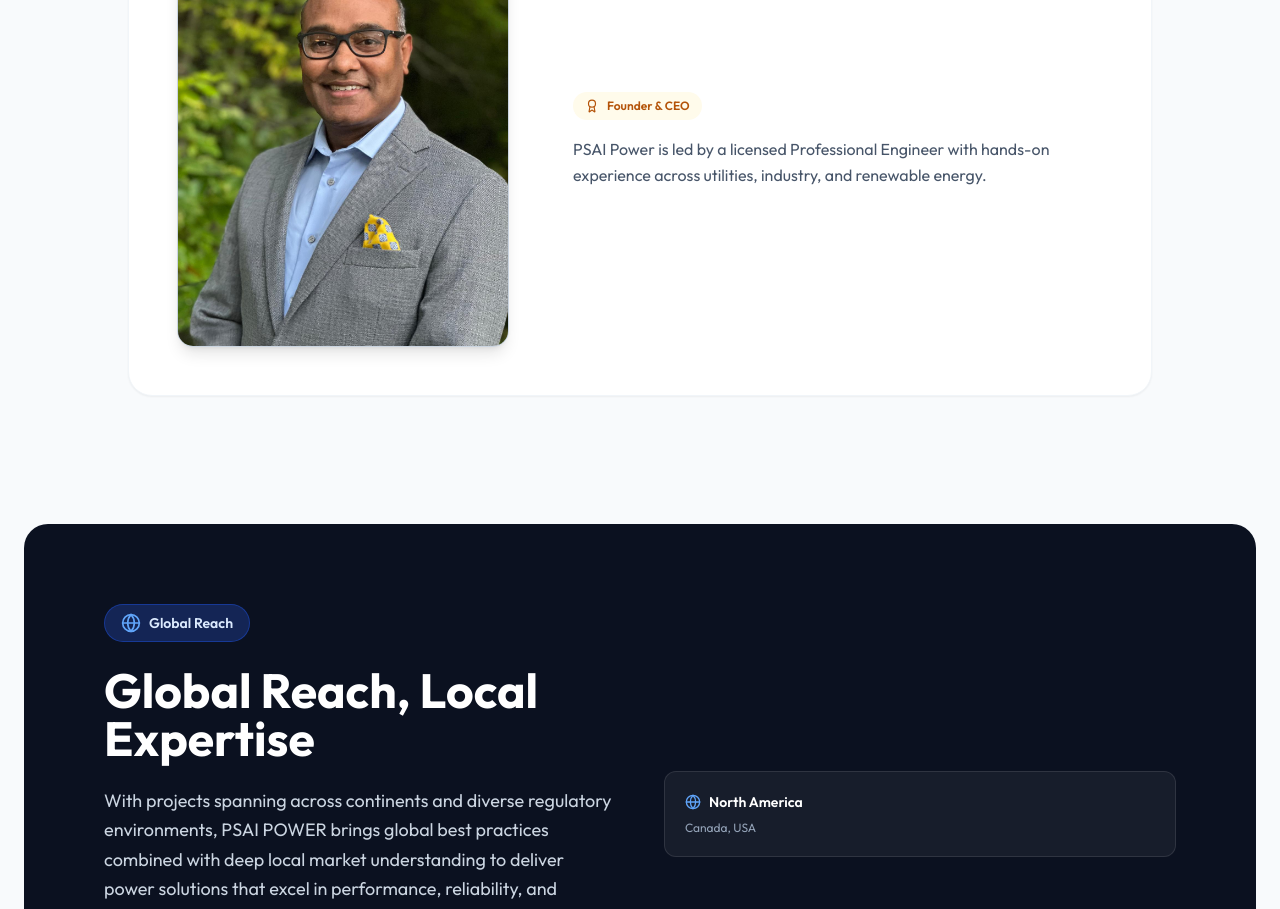
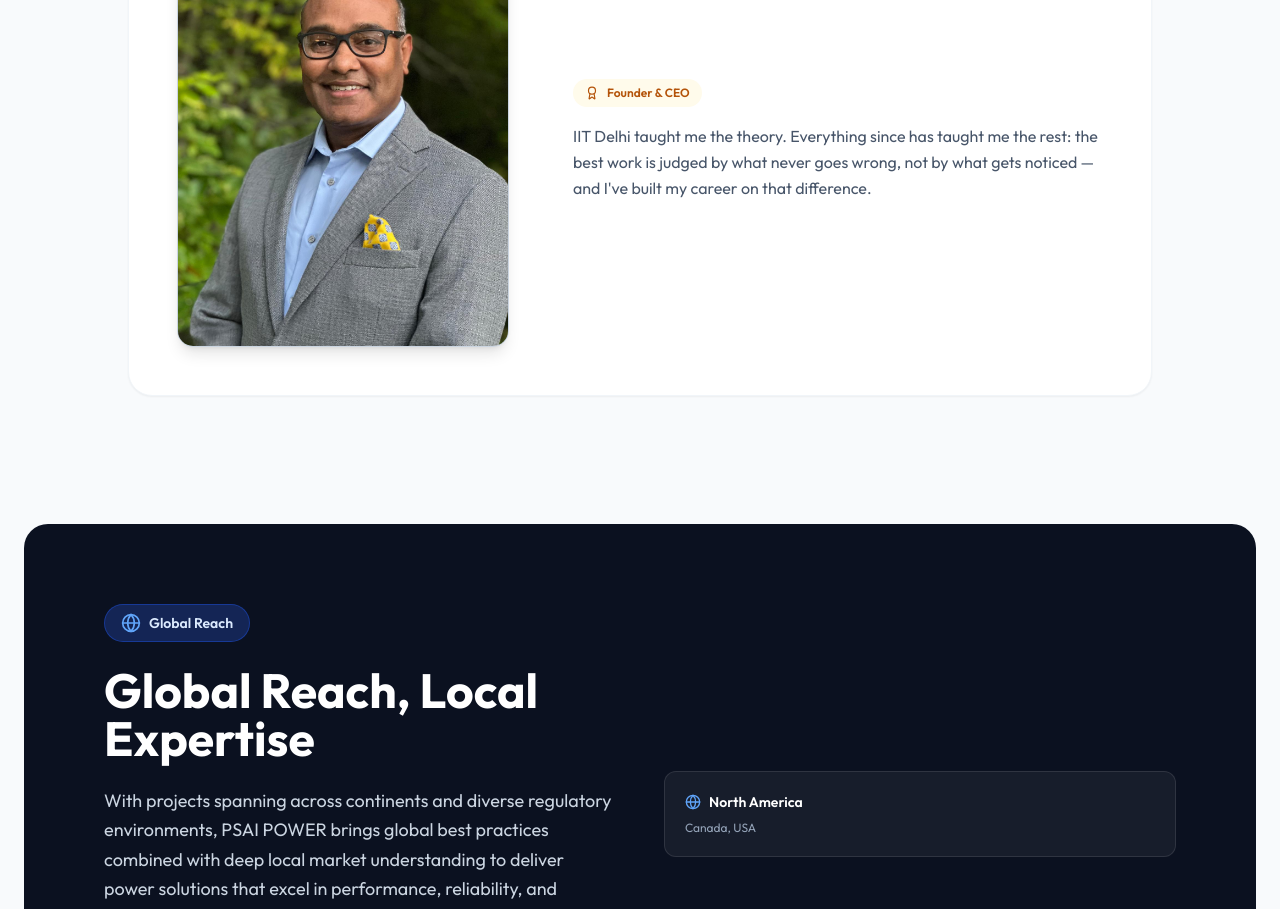
Before and after one commit to TheLord19/PSAI-POWER-Website, a Next.js app: page /about in a window 1280 px wide. Shown: the part 2580-3489 px from the top of the page. Built offline with nearby package versions, Linux system fonts and the light colour scheme.

Commit message:
fix(pages): changed the advertised locations

```diff
--- a/src/app/about/page.tsx
+++ b/src/app/about/page.tsx
@@ -230,9 +230,10 @@ const AboutPage = () => {
                   </p>
                 */}
                 <p className="text-slate-600 leading-relaxed">
-                  PSAI Power is led by a licensed Professional Engineer with
-                  hands-on experience across utilities, industry, and
-                  renewable energy.
+                  IIT Delhi taught me the theory. Everything since has taught
+                  me the rest: the best work is judged by what never goes
+                  wrong, not by what gets noticed — and I've built my career
+                  on that difference.
                 </p>
               </div>
             </div>
```
